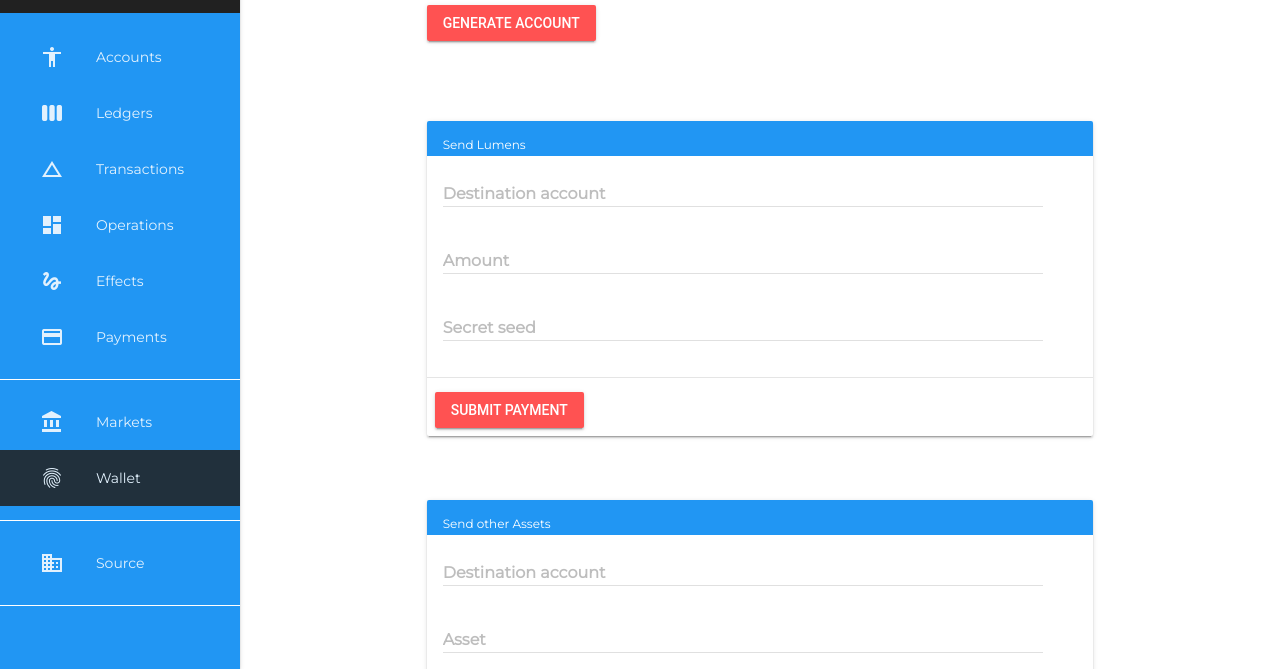
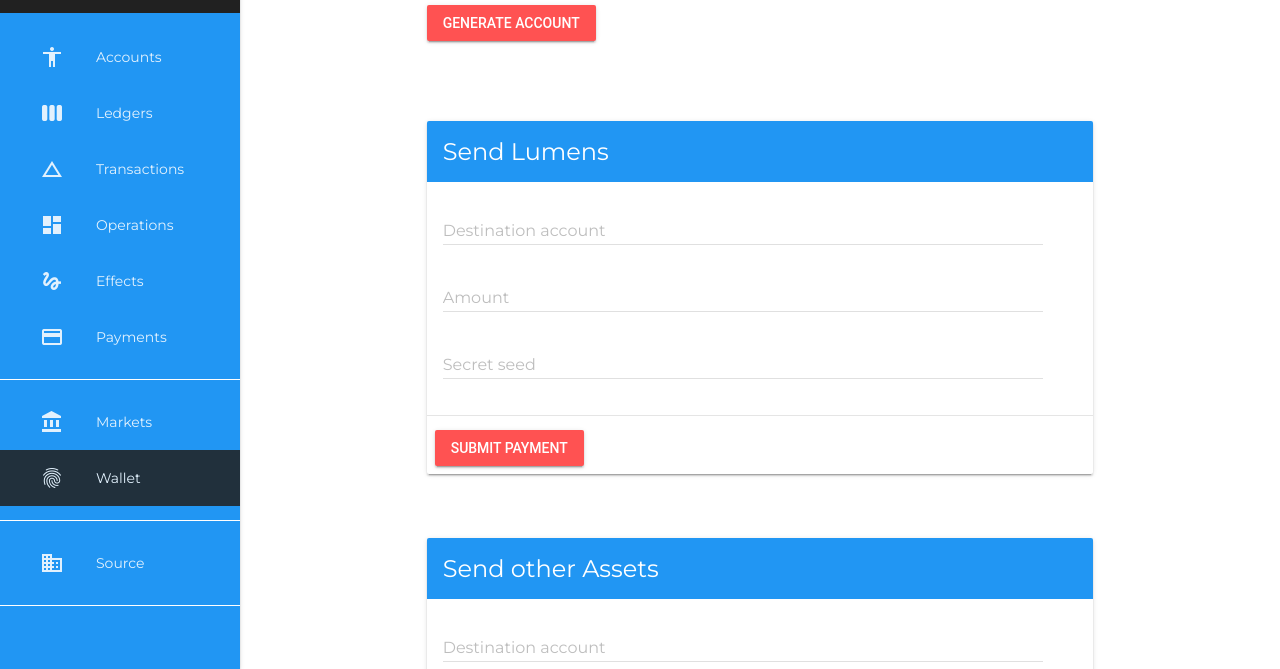
Before and after one commit to Paolinni/stellardesk, a plain HTML site: page wallet.html in a window 1280 px wide. Shown: the part 131-800 px from the top of the page. Drawn offline with Linux system fonts and the light colour scheme.

Commit message:
Fixed a styling issue with cards in the Wallet page!

```diff
--- a/style.css
+++ b/style.css
@@ -46,9 +46,9 @@ a { color:inherit; text-decoration:none; }
 
 /*---------------------------------------------------------------------------------------------------*/
 .mdl-card.card_major{ width:300px; margin:8px 0 8px 0; min-height:32px; }
-.mdl-card__title{ padding:16px 4px 4px 16px; }
-.mdl-card__title-text{ font:12px 'Montserrat';}
-.mdl-card__supporting-text{ font:bold 18px 'Montserrat'; font-weight:bold; padding:4px 4px 16px 16px; }
+.mdl-card__title.card_major{ padding:16px 4px 4px 16px; }
+.mdl-card__title-text.card_major{ font:12px 'Montserrat';}
+.mdl-card__supporting-text.card_major{ font:bold 18px 'Montserrat'; font-weight:bold; padding:4px 4px 16px 16px; }
 
 
 /*---------------------------------------------------------------------------------------------------*/
```
Also changed, not shown: ledgers.html (+3 -3 lines).
